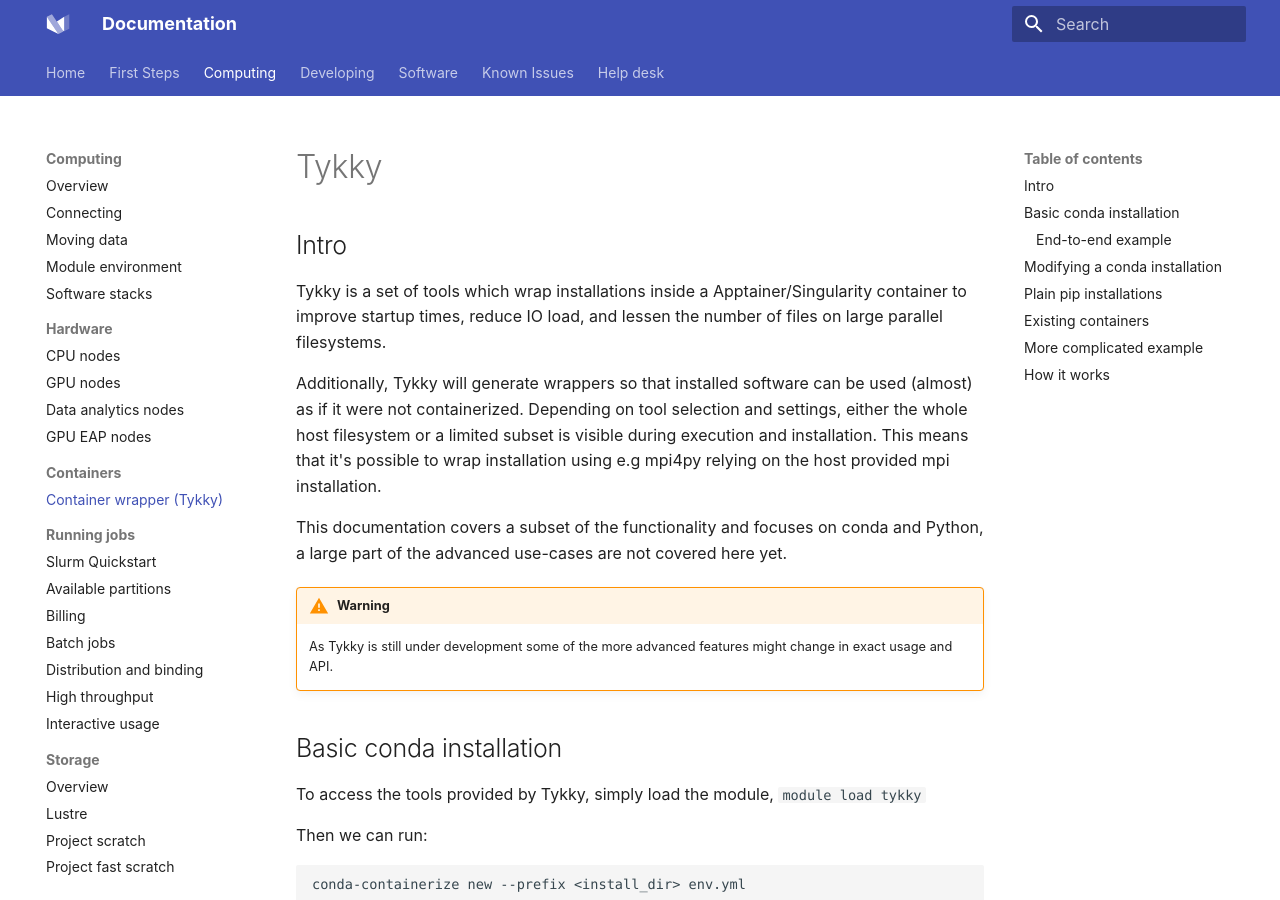
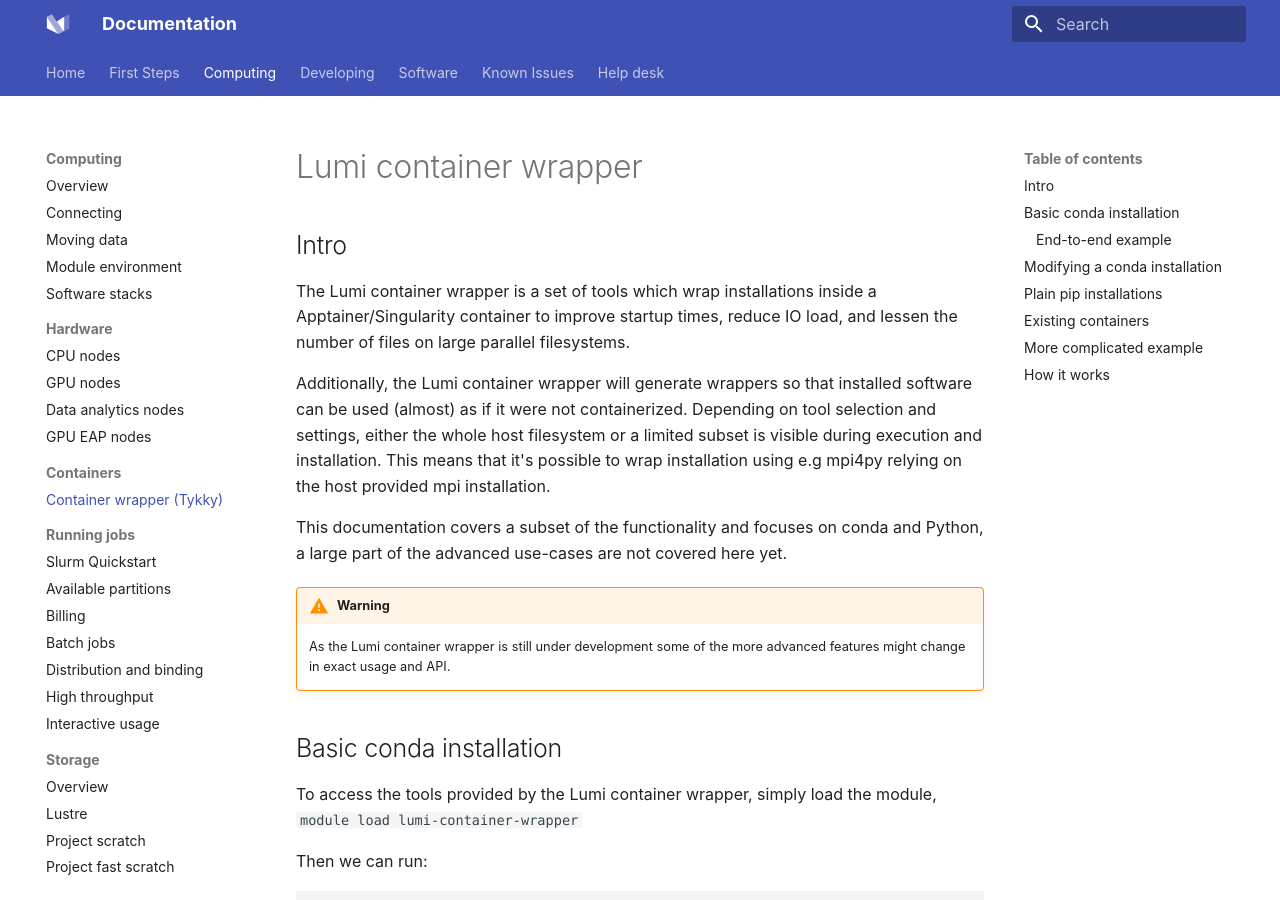
Before and after one commit to Lumi-supercomputer/lumi-userguide, an MkDocs documentation site: the page built from docs/computing/containers/tykky.md, in a window 1280 px wide and 900 px high. Built offline with MkDocs 1.6.1 and Material for MkDocs 9.7.7, drawn with Linux system fonts in a browser that asks for light colours; some of the changed text lies outside the part shown.

Commit message:
Change tool name
Name changed to container wrapper
as that is more descriptive.

````diff
--- a/docs/computing/containers/tykky.md
+++ b/docs/computing/containers/tykky.md
@@ -1,12 +1,12 @@
-# Tykky
+# Lumi container wrapper
 
 ## Intro
 
-Tykky is a set of tools which wrap installations inside
+The Lumi container wrapper is a set of tools which wrap installations inside
 a Apptainer/Singularity container to improve startup times,
 reduce IO load, and lessen the number of files on large parallel filesystems.
 
-Additionally, Tykky will generate wrappers so that installed
+Additionally, the Lumi container wrapper will generate wrappers so that installed
 software can be used (almost) as if it were not containerized. Depending
 on tool selection and settings, either the whole host filesystem or
 a limited subset is visible during execution and installation. This means that
@@ -18,11 +18,11 @@
 are not covered here yet.
 
 !!! Warning
-    As Tykky is still under development some of the more advanced features might change in exact usage and API.
+    As the Lumi container wrapper is still under development some of the more advanced features might change in exact usage and API.
 
 ## Basic conda installation
 
-To access the tools provided by Tykky, simply load the module, `module load tykky`
+To access the tools provided by the Lumi container wrapper, simply load the module, `module load lumi-container-wrapper`
 
 
 Then we can run:
@@ -111,7 +111,7 @@
 
 ## Modifying a conda installation
 
-As Tykky installed software resides in a container, it can not be directly modified.
+As the Lumi container wrapper installed software resides in a container, it can not be directly modified.
 Small python packages can be added normally using `pip`, but then the python packages are
 sitting on the parallel filesystem so not recommended for any larger installations.
 
@@ -156,7 +156,7 @@
 
 ## Existing containers
 
-Tykky also provides a tool to generate wrappers for existing containers, so that they can be used
+The Lumi container wrapper also provides a tool to generate wrappers for existing containers, so that they can be used
 transparently (no need to prepend `singularity exec ...`, or modify scripts if switching between containerized versions of tools).
 
 ```
````
